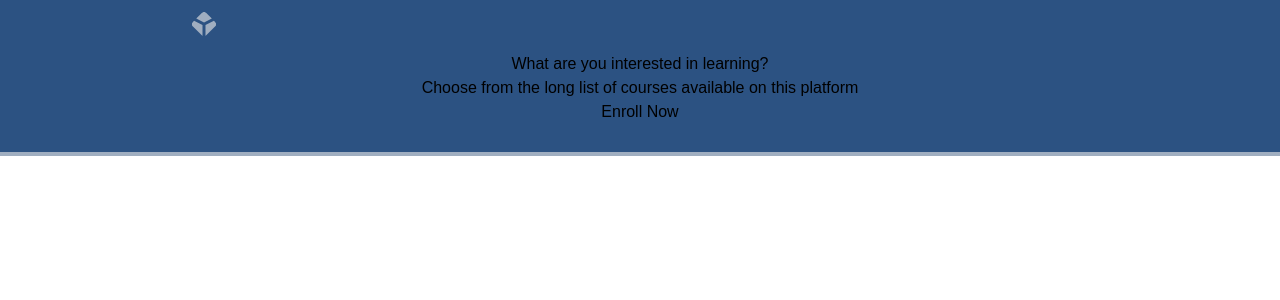
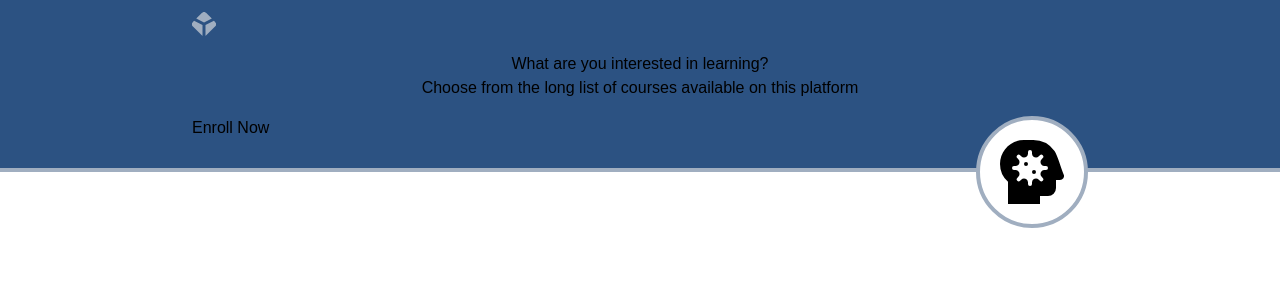
Before and after one commit to michhub-dev/Info_site, a React (Create React App) app: page / in a window 1280 px wide. Shown: the top 300 px of the page. Built offline with nearby package versions, Linux system fonts and the light colour scheme.

Commit message:
Updated styling

```diff
--- a/src/components/Header.js
+++ b/src/components/Header.js
@@ -34,9 +34,11 @@ export default function Header() {
               <h1>What are you interested in learning?</h1>
               <p>Choose from the long list of courses available on this platform</p>
 
-              <div>
+              <div className="mt-4 flex relative ">
                   <div>Enroll Now</div>
-                  <div></div>
+                  <div className="absolute right-0 bg-white rounded-full flex justify-center items-center p-5 border-4 border-gray-500">
+                      <svg className="w-16 h-16" viewBox="0 0 512 512" xmlns="http://www.w3.org/2000/svg"><path d="M272,240a16,16,0,1,0,16,16A16,16,0,0,0,272,240Zm-64-64a16,16,0,1,0,16,16A16,16,0,0,0,208,176Zm301.2,99c-20.93-47.12-48.43-151.73-73.07-186.75A207.9,207.9,0,0,0,266.09,0H192C86,0,0,86,0,192A191.23,191.23,0,0,0,64,334.81V512H320V448h64a64,64,0,0,0,64-64V320H480A32,32,0,0,0,509.2,275ZM368,240H355.88c-28.51,0-42.79,34.47-22.63,54.63l8.58,8.57a16,16,0,1,1-22.63,22.63l-8.57-8.58C290.47,297.09,256,311.37,256,339.88V352a16,16,0,0,1-32,0V339.88c0-28.51-34.47-42.79-54.63-22.63l-8.57,8.58a16,16,0,0,1-22.63-22.63l8.58-8.57c20.16-20.16,5.88-54.63-22.63-54.63H112a16,16,0,0,1,0-32h12.12c28.51,0,42.79-34.47,22.63-54.63l-8.58-8.57a16,16,0,0,1,22.63-22.63l8.57,8.58c20.16,20.16,54.63,5.88,54.63-22.63V96a16,16,0,0,1,32,0v12.12c0,28.51,34.47,42.79,54.63,22.63l8.57-8.58a16,16,0,0,1,22.63,22.63l-8.58,8.57C313.09,173.53,327.37,208,355.88,208H368a16,16,0,0,1,0,32Z"/></svg>
+                  </div>
               </div>
 
           </div>
```
